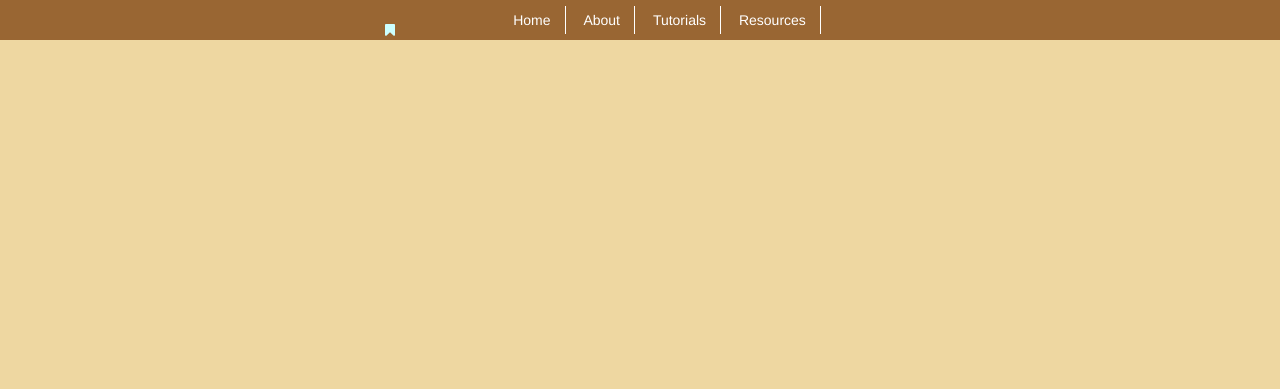
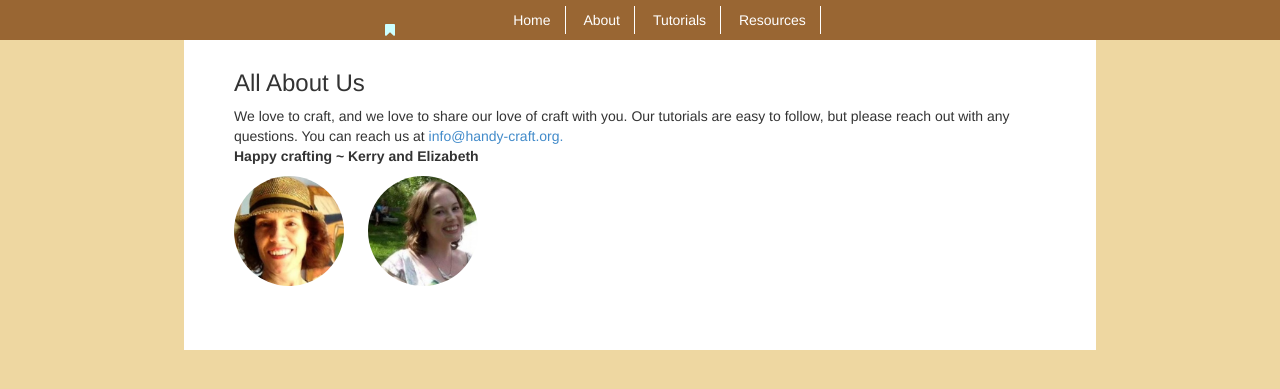
Before and after one commit to MartinePaper/handy-craft, a Jekyll site: the page built from about.html, in a window 1280 px wide. Shown: the top 389 px of the page. Built offline with Jekyll 4.4.1, drawn with Linux system fonts in a browser that asks for light colours; nearby versions of some CDN libraries; some web fonts are replaced.

Commit message:
Saturday at 2:30pm

```diff
--- a/_layouts/default.html
+++ b/_layouts/default.html
@@ -23,9 +23,9 @@
   <div class="collapse navbar-collapse" id="bs-example-navbar-collapse-1">
     <ul class="nav navbar-nav">
       <li class="active"><a href="#">Home</a></li>
-      <li><a href="#">About</a></li>
-      <li><a href="#">Tutorials</a></li>
-      <li><a href="#">Resources</a></li>
+      <li><a href="about.html">About</a></li>
+      <li><a href="tutorials.html">Tutorials</a></li>
+      <li><a href="resources.html">Resources</a></li>
     </ul>
   </div><!-- /.navbar-collapse -->
 
--- a/about.html
+++ b/about.html
@@ -2,5 +2,31 @@
 layout: default
 title: Homepage
 ---
+<html>
+<head>
+    <title>Homepage | My Awesome Site</title>
+    <meta name="viewport" content="width=device-width, initial-scale=1.0">
+    <meta charset="utf-8">
+    <link rel="stylesheet" type="text/css" href="/css/bootstrap.min.css">
+    <!-- <link rel="stylesheet" type="text/css" href="bootstrap.full.min.css"> -->
+    <link rel="stylesheet" type="text/css" href="/css/screen.css" media="all">
+    <link rel="stylesheet" type="text/css" href="/css/print.css" media="print">
+    <link href='http://fonts.googleapis.com/css?family=Crete+Round|Damion' rel='stylesheet' type='text/css'>
+    <link href="http://netdna.bootstrapcdn.com/font-awesome/4.0.3/css/font-awesome.css" rel="stylesheet">
+    <!--[if IE]>
+        <link rel="stylesheet" type="text/css" href="/css/ie.css" media="screen, projection">
+    <![endif]-->
+</head>
 
-all about me
+	<div class="container about">
+		<div class="row">
+			<div class="col-md-12">
+				<h3>All About Us</h3>
+				<p>We love to craft, and we love to share our love of craft with you. Our tutorials are easy to follow, but please reach out with any questions. You can reach us at <a href="mailto:info@handy-craft.com">info@handy-craft.org. <br>
+				</a><b>Happy crafting ~ Kerry and Elizabeth</p></b>
+				<img class="about-portrait" src="assets/kerry.jpeg">
+				<img class="about-portrait" src="assets/elizabeth.jpeg">
+			</div>
+		</div>
+	</div>
+</html>
--- a/css/screen.css
+++ b/css/screen.css
@@ -15,6 +15,10 @@ body {
     height: 40px;
     padding-top: 10px;
     position: fixed;
+}
+/*I added this intro class to give the intro more presence*/
+.intro {
+  font-size: 1.5em;
 }
 
 li {
@@ -50,7 +54,7 @@ li a {
 /* line 22, ../_sass/screen.scss */
 .masthead {
   text-align: center;
-  padding: 25px 0 25px 0;
+  padding: 70px 0 25px 0;
 }
 
 /* line 28, ../_sass/screen.scss */
@@ -68,7 +72,19 @@ h1 {
 /*h3 {
     font-family: 'Crete+Round';*/
 
+.about {
+  height: 350px;
+  margin: 0 auto;
+  width: 80%;
+  background-color: white;
+  padding: 50px;
+}
 
+.about-portrait {
+  width: 110px;
+  border-radius: 50%;
+  margin-right: 20px;
+}
 
 .post {
     width: 80%;
--- a/index.html
+++ b/index.html
@@ -10,7 +10,7 @@ title: Homepage
 
         <h1>Handy Craft</h1>
 
-        <p>Lorem ipsum dolor sit amet, consectetur adipisicing elit. <br> Dolor, vel quod voluptatibus perferendis iusto odit id impedit blanditiis</p>
+        <p class="intro">Learn, share, explore and make.<br>Your home for all things hand-crafted.</p>
 
     </div>
 </div>
```
Also changed, not shown: assets/elizabeth.jpeg (added), assets/kerry.jpeg (added).
